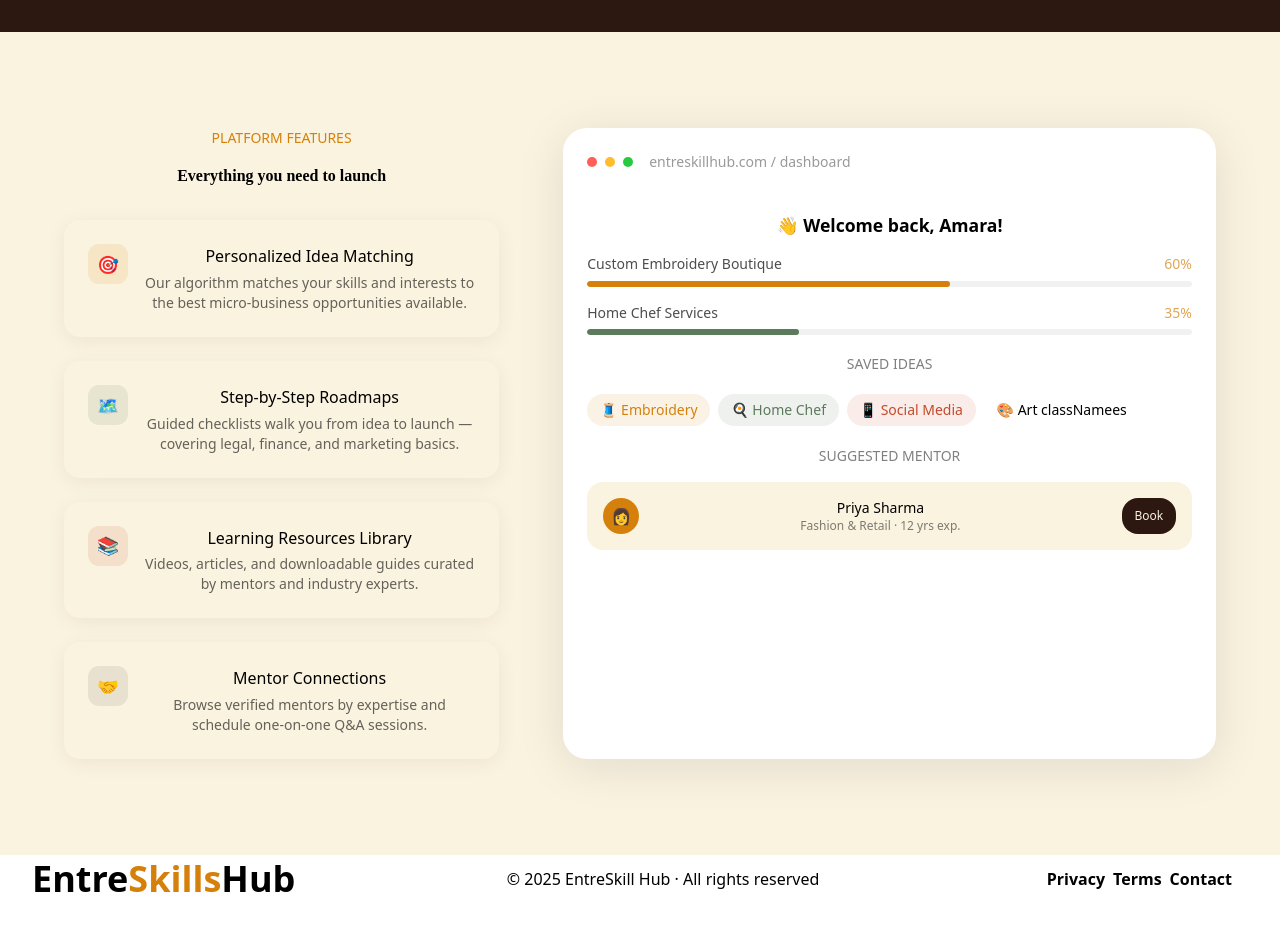
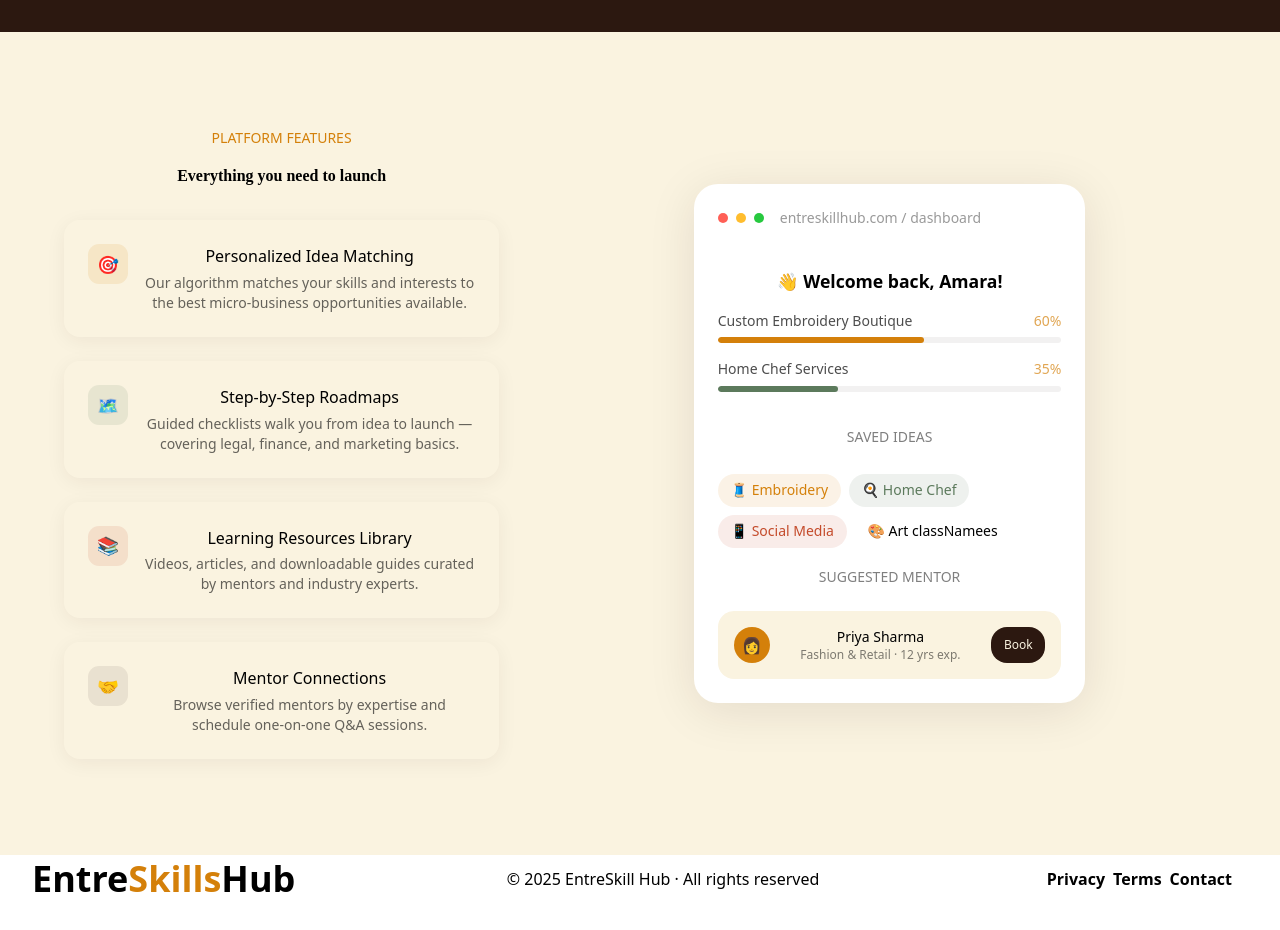
Before and after one commit to shrwn08/skill_hub, a React (Vite) app: page / in a window 1280 px wide. Shown: the part 1420-2350 px from the top of the page. Built offline with nearby package versions, Linux system fonts and the light colour scheme.

Commit message:
feature added

```diff
--- a/src/components/Features/Features.jsx
+++ b/src/components/Features/Features.jsx
@@ -3,7 +3,7 @@ import React from "react";
 const Features = () => {
   return (
     <section className="features-bg bg-(--cream) py-24 px-16">
-      <div className="features-grid grid md:grid-cols-[1fr_1.5fr] gap-16 text-center">
+      <div className="features-grid grid justify-center items-center md:grid-cols-[1fr_1.5fr] gap-16 text-center">
         <div>
           <div className="section-label text-sm font-medium uppercase mb-4 text-(--amber)">Platform Features</div>
           <h2 className="mb-8 font-[fraunces] text-[clamp(2rem, 4vw, 3rem)] font-black ">Everything you need to launch</h2>
@@ -52,7 +52,8 @@ const Features = () => {
         </div>
 
         {/* { <!-- Dashboard mockup -->} */}
-        <div className="dashboard-mock bg-white rounded-3xl p-6 shadow-[0_8px_48px_rgba(44,24,16,0.1)]">
+        <div className="h-full w-full flex justify-center items-center">
+        <div className="dashboard-mock md:w-3/5 flex flex-col justify-center  bg-white rounded-3xl p-6 shadow-[0_8px_48px_rgba(44,24,16,0.1)]">
           <div className="dash-header flex items-center gap-2 mb-6 pb-4 bb-[1px_solid_rgba(44,24,16,0.06)]">
             <div className="dot red w-2.5 h-2.5 rounded-full bg-[#ff5f56] "></div>
             <div className="dot yellow w-2.5 h-2.5 rounded-full bg-[#ffbd2e] "></div>
@@ -103,6 +104,7 @@ const Features = () => {
             <div className="mini-btn bg-(--soil) text-(--cream) text-xs py-[0.4rem] px-[0.8rem] rounded-2xl cursor-pointer flex justify-center items-center">Book</div>
           </div>
         </div>
+        </div>
       </div>
     </section>
   );
```
